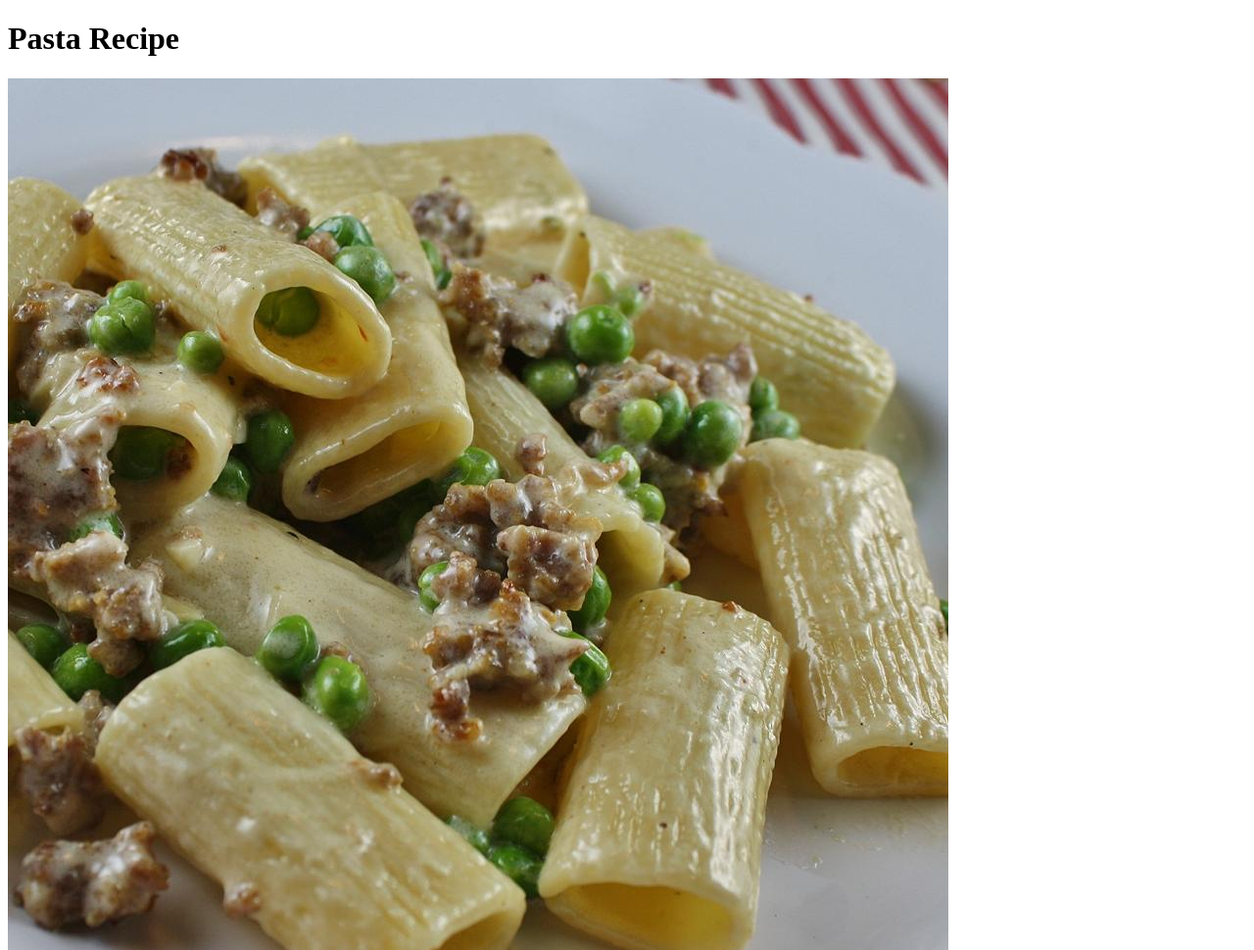
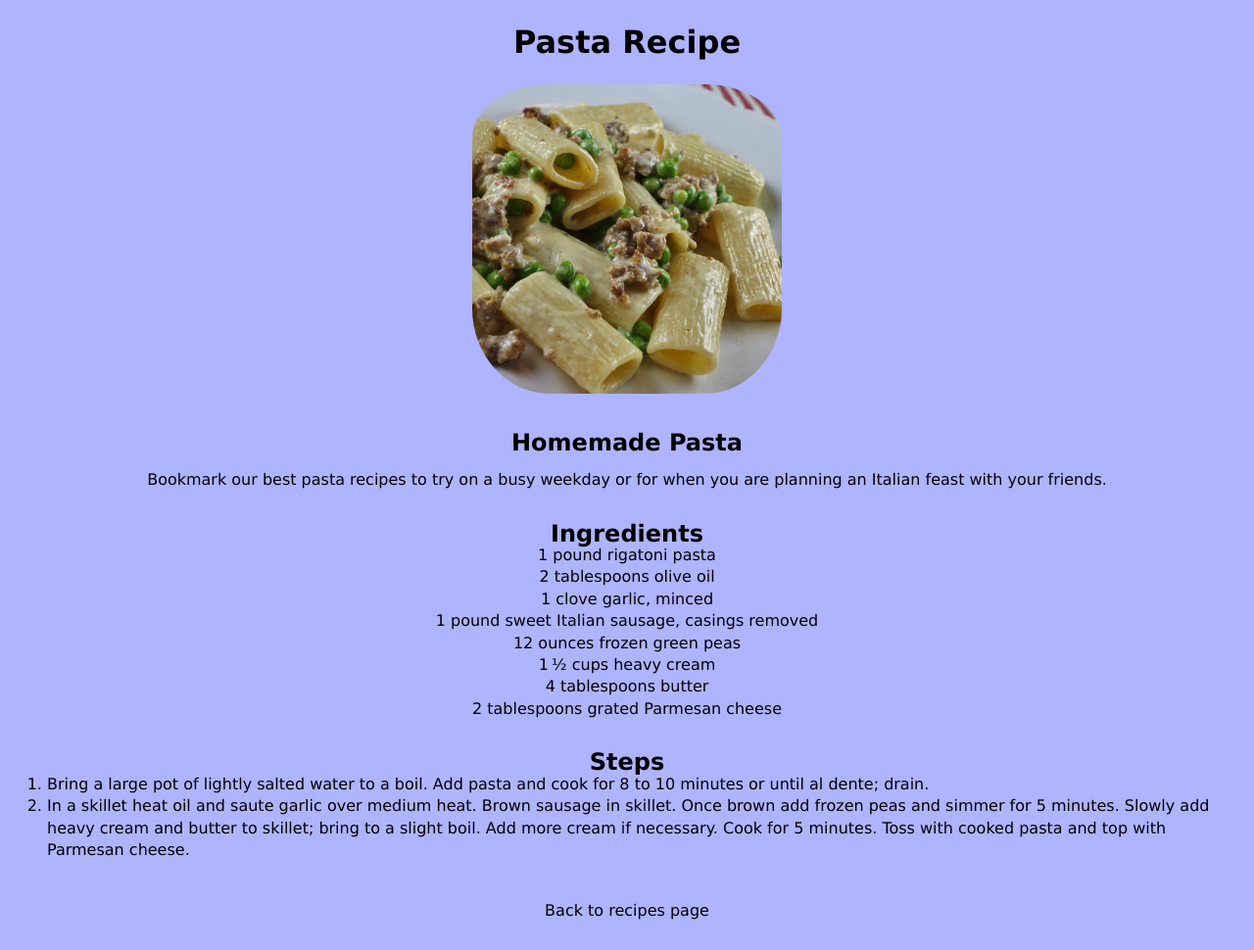
Before and after one commit to Mohamed-24-03-2022/odin-recipes, a plain HTML site: page recipes/pasta.html in a window 1280 px wide. Shown: the top 970 px of the page at 98% size. Drawn offline with Linux system fonts and the light colour scheme.

Commit message:
Add basic css style

```diff
--- a/recipes/pasta.html
+++ b/recipes/pasta.html
@@ -4,6 +4,7 @@
     <meta charset="UTF-8" />
     <meta http-equiv="X-UA-Compatible" content="IE=edge" />
     <meta name="viewport" content="width=device-width, initial-scale=1.0" />
+    <link rel="stylesheet" href="styles.css">
     <title>Pasta Recipe</title>
   </head>
   <body>
@@ -42,7 +43,7 @@
       </div>
 
 
-      <a href="../index.html">Back to recipes page</a>
+      <a class="back-button" href="../index.html">Back to recipes page</a>
     </div>
   </body>
 </html>
--- /dev/null
+++ b/recipes/styles.css
@@ -0,0 +1,50 @@
+body {
+  font-family: Verdana, Geneva, Tahoma, sans-serif;
+  background-color: #afb4ff;
+  color: black;
+  font-size: 1rem;
+  text-align: center;
+  line-height: 140%;
+}
+
+.container h1 {
+  margin-top: 2rem;
+  margin-bottom: 0;
+  padding-bottom: 0;
+}
+
+.container h2 {
+  margin: 2rem 0 0;
+}
+
+img {
+  height: auto;
+  width: 25%;
+  border-radius: 25%;
+  padding-top: 2rem;
+}
+
+.italian-img {
+  height: auto;
+  width: 17.5%;
+}
+
+ul li {
+  list-style-type: none;
+}
+
+ul {
+  margin: 0;
+  padding: 0;
+}
+
+ol {
+  text-align: left;
+  padding-bottom: 1.5rem;
+  margin-top: 0;
+}
+
+.back-button {
+  text-decoration: none;
+  color: black;
+}
--- /dev/null
+++ b/styles.css
@@ -0,0 +1,39 @@
+body {
+  font-family: Verdana, Geneva, Tahoma, sans-serif;
+  background-color: #a66cff;
+  color: black;
+  font-size: 1.25rem;
+  text-align: center;
+  line-height: 140%;
+}
+
+.container h1 {
+  margin: 0;
+  padding: 3rem 0 0;
+}
+
+.italian-img {
+  height: auto;
+  width: 20%;
+  padding: 2rem 0;
+}
+
+.recipes ul li {
+  list-style-type: none;
+}
+
+.recipes ul li a {
+  text-decoration: none;
+  font-size: 1.5rem;
+  color: black;
+}
+
+.recipes h2 {
+  margin-bottom: 0;
+  padding-bottom: 0;
+}
+
+.recipes ul {
+  margin: 0;
+  padding: 0;
+}
```
Also changed, not shown: index.html (+3 -2 lines), recipes/lasagna.html (+2 -1 lines), recipes/pizza.html (+2 -1 lines).
